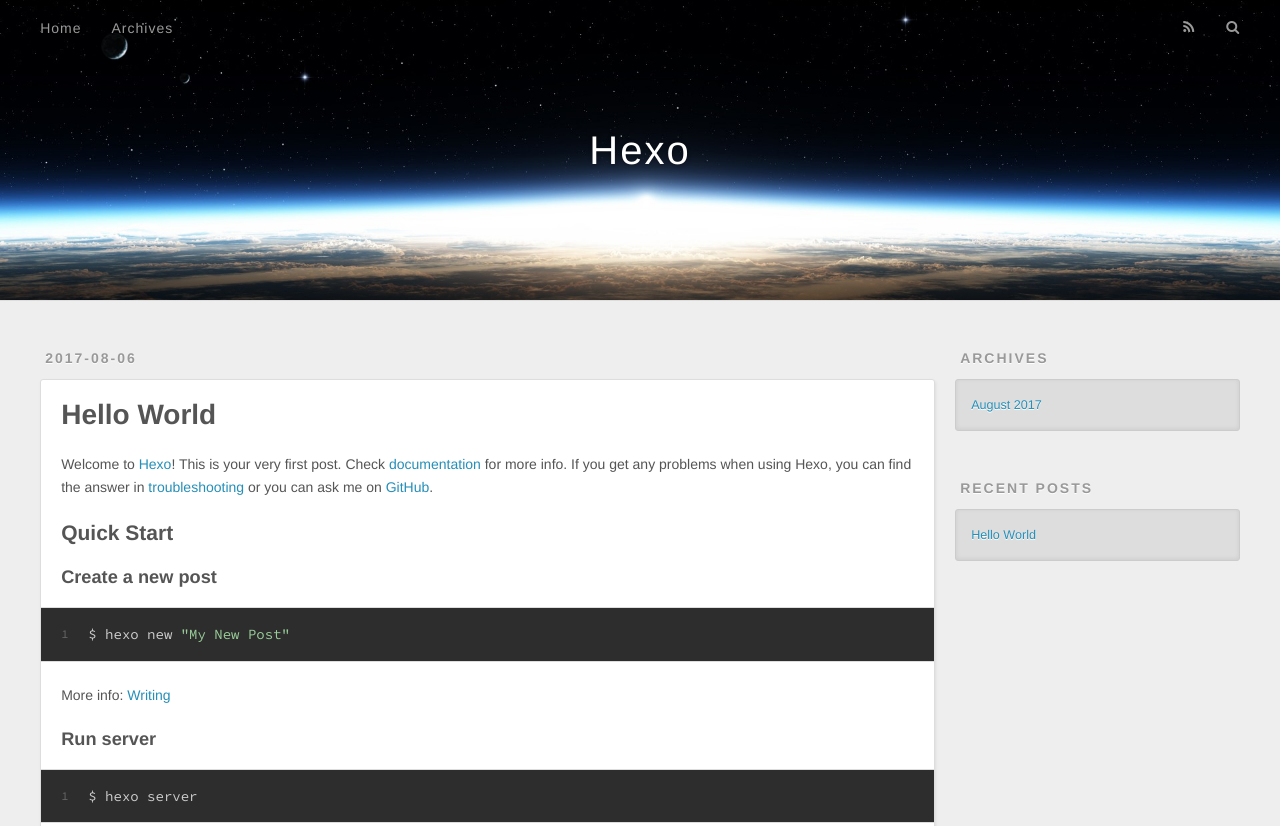
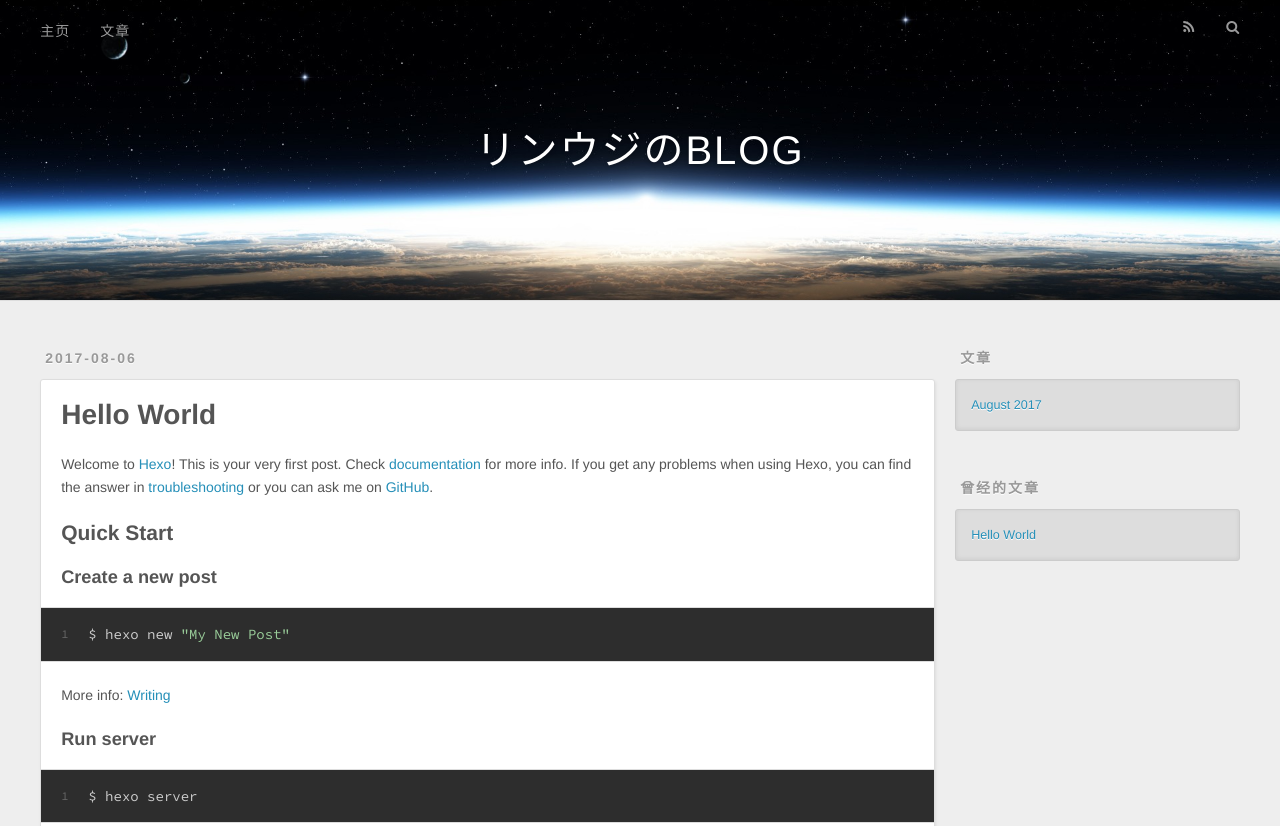
Before and after one commit to ywtz/ywtz.github.io, a plain HTML site: page index.html in a window 1280 px wide. Shown: the top 826 px of the page. Drawn offline with nearby package versions, Linux system fonts and the light colour scheme.

Commit message:
Site updated: 2017-08-06 19:44:22

```diff
--- a/index.html
+++ b/index.html
@@ -3,11 +3,11 @@
 <head>
   <meta charset="utf-8">
 
-  <title>Hexo</title>
+  <title>リンウジのBLOG</title>
   <meta name="viewport" content="width=device-width, initial-scale=1, maximum-scale=1">
   <meta property="og:type" content="website">
 <meta property="og:title" content="Hexo">
-<meta property="og:url" content="http://yoursite.com/index.html">
+<meta property="og:url" content="http://ywtz.github.io/index.html">
 <meta property="og:site_name" content="Hexo">
 <meta name="twitter:card" content="summary">
 <meta name="twitter:title" content="Hexo">
@@ -33,7 +33,7 @@
   <div id="header-outer" class="outer">
     <div id="header-title" class="inner">
       <h1 id="logo-wrap">
-        <a href="/" id="logo">Hexo</a>
+        <a href="/" id="logo">リンウジのBLOG</a>
       </h1>
 
     </div>
@@ -41,9 +41,9 @@
       <nav id="main-nav">
         <a id="main-nav-toggle" class="nav-icon"></a>
 
-          <a class="main-nav-link" href="/">Home</a>
+          <a class="main-nav-link" href="/">主页</a>
 
-          <a class="main-nav-link" href="/archives">Archives</a>
+          <a class="main-nav-link" href="/archives">文章</a>
 
       </nav>
       <nav id="sub-nav">
@@ -121,7 +121,7 @@
 
 
   <div class="widget-wrap">
-    <h3 class="widget-title">Archives</h3>
+    <h3 class="widget-title">文章</h3>
     <div class="widget">
       <ul class="archive-list"><li class="archive-list-item"><a class="archive-list-link" href="/archives/2017/08/">August 2017</a></li></ul>
     </div>
@@ -131,7 +131,7 @@
 
 
   <div class="widget-wrap">
-    <h3 class="widget-title">Recent Posts</h3>
+    <h3 class="widget-title">曾经的文章</h3>
     <div class="widget">
       <ul>
 
@@ -151,17 +151,17 @@
 
   <div class="outer">
     <div id="footer-info" class="inner">
-      &copy; 2017 John Doe<br>
-      Powered by <a href="http://hexo.io/" target="_blank">Hexo</a>
+      &copy; 2017 Ywtz_LinWZ<br>
+      Powered by <a href="http://ywtz.github.io/" target="_blank">リンウジ</a>
     </div>
   </div>
 </footer>
     </div>
     <nav id="mobile-nav">
 
-    <a href="/" class="mobile-nav-link">Home</a>
+    <a href="/" class="mobile-nav-link">主页</a>
 
-    <a href="/archives" class="mobile-nav-link">Archives</a>
+    <a href="/archives" class="mobile-nav-link">文章</a>
 
 </nav>
 
```
